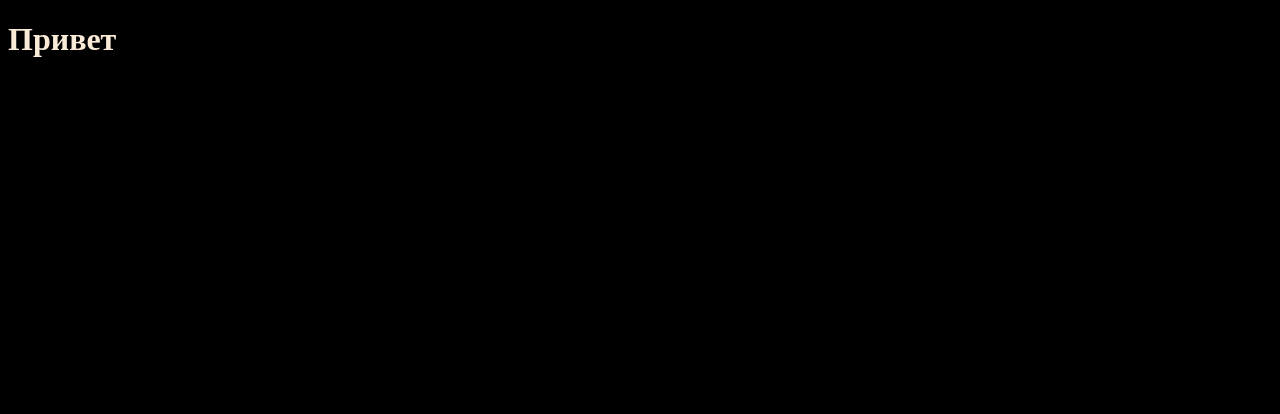
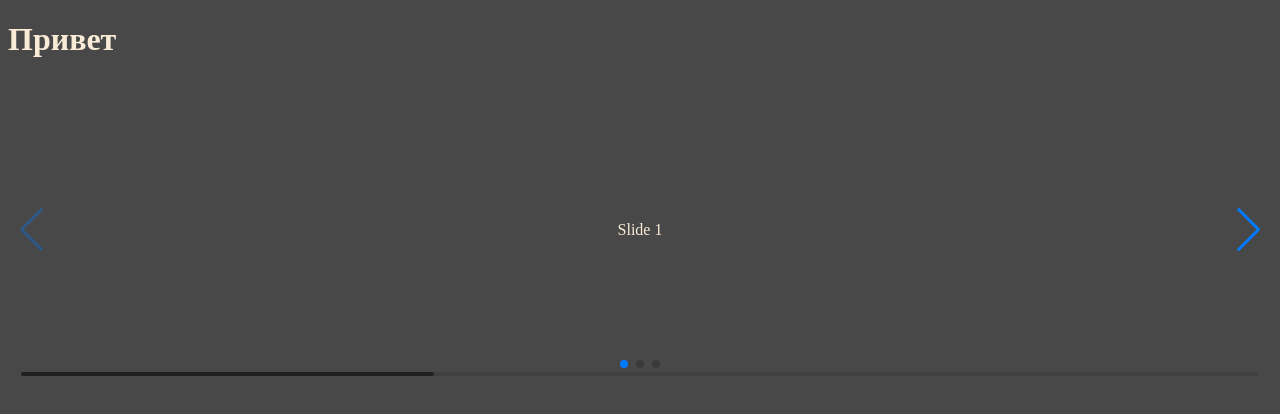
Before and after one commit to LastDray/swiper-portfolio, a plain HTML site: page index.html in a window 1280 px wide. Drawn offline with nearby package versions, Linux system fonts and the light colour scheme.

Commit message:
Добавили слайдер

```diff
--- a/index.css
+++ b/index.css
@@ -1,4 +1,17 @@
 body {
-    background-color: black;
+    background-color: rgb(72, 72, 72);
     color: antiquewhite;
 }
+
+.swiper-home {
+  width: 100%;
+  height: 300px;
+}
+
+.wrapper {
+    width: 100%;
+    height: 100%;
+    display: flex;
+    justify-content: center;
+    align-items: center;
+}
--- a/index.html
+++ b/index.html
@@ -1,15 +1,40 @@
 <!DOCTYPE html>
 <html lang="en">
+
 <head>
     <meta charset="UTF-8">
     <meta name="viewport" content="width=device-width, initial-scale=1.0">
     <title>Document</title>
     <link rel="stylesheet" href="./index.css">
+    <link rel="stylesheet" href="https://cdn.jsdelivr.net/npm/swiper@11/swiper-bundle.min.css" />
+
+
 </head>
+
 <body>
     <h1>Привет</h1>
 
+    <div class="swiper swiper-home">
+        <!-- Additional required wrapper -->
+        <div class="swiper-wrapper">
+            <!-- Slides -->
+            <div class="swiper-slide"><div class="wrapper">Slide 1</div></div>
+            <div class="swiper-slide"><div class="wrapper">Slide 2</div></div>
+            <div class="swiper-slide"><div class="wrapper">Slide 3</div></div>
+        </div>
+        <!-- If we need pagination -->
+        <div class="swiper-pagination"></div>
 
+        <!-- If we need navigation buttons -->
+        <div class="swiper-button-prev"></div>
+        <div class="swiper-button-next"></div>
+
+        <!-- If we need scrollbar -->
+        <div class="swiper-scrollbar"></div>
+    </div>
+
+    <script src="https://cdn.jsdelivr.net/npm/swiper@11/swiper-bundle.min.js"></script>
     <script src="./script.js"></script>
 </body>
+
 </html>
--- a/script.js
+++ b/script.js
@@ -0,0 +1,19 @@
+const swiper = new Swiper('.swiper-home', {
+  // Optional parameters
+
+  // If we need pagination
+  pagination: {
+    el: '.swiper-pagination',
+  },
+
+  // Navigation arrows
+  navigation: {
+    nextEl: '.swiper-button-next',
+    prevEl: '.swiper-button-prev',
+  },
+
+  // And if we need scrollbar
+  scrollbar: {
+    el: '.swiper-scrollbar',
+  },
+});
```
